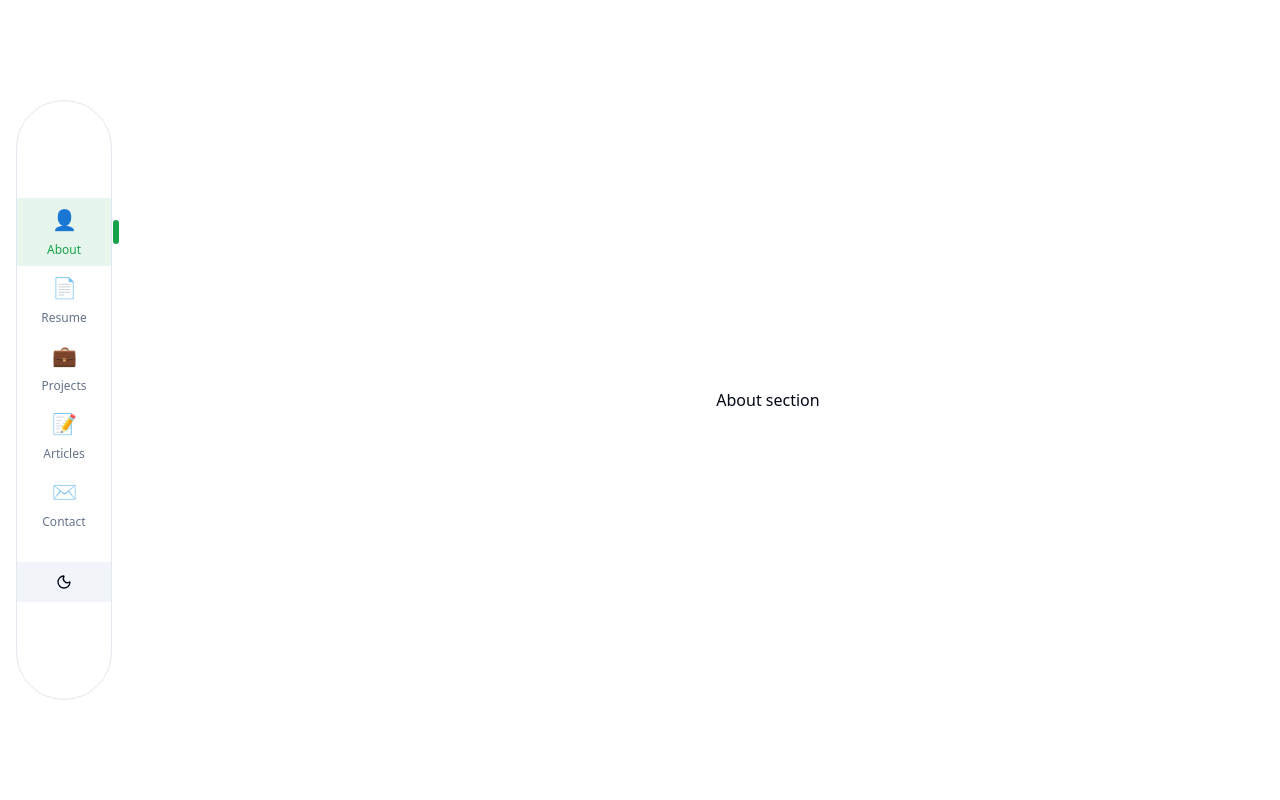
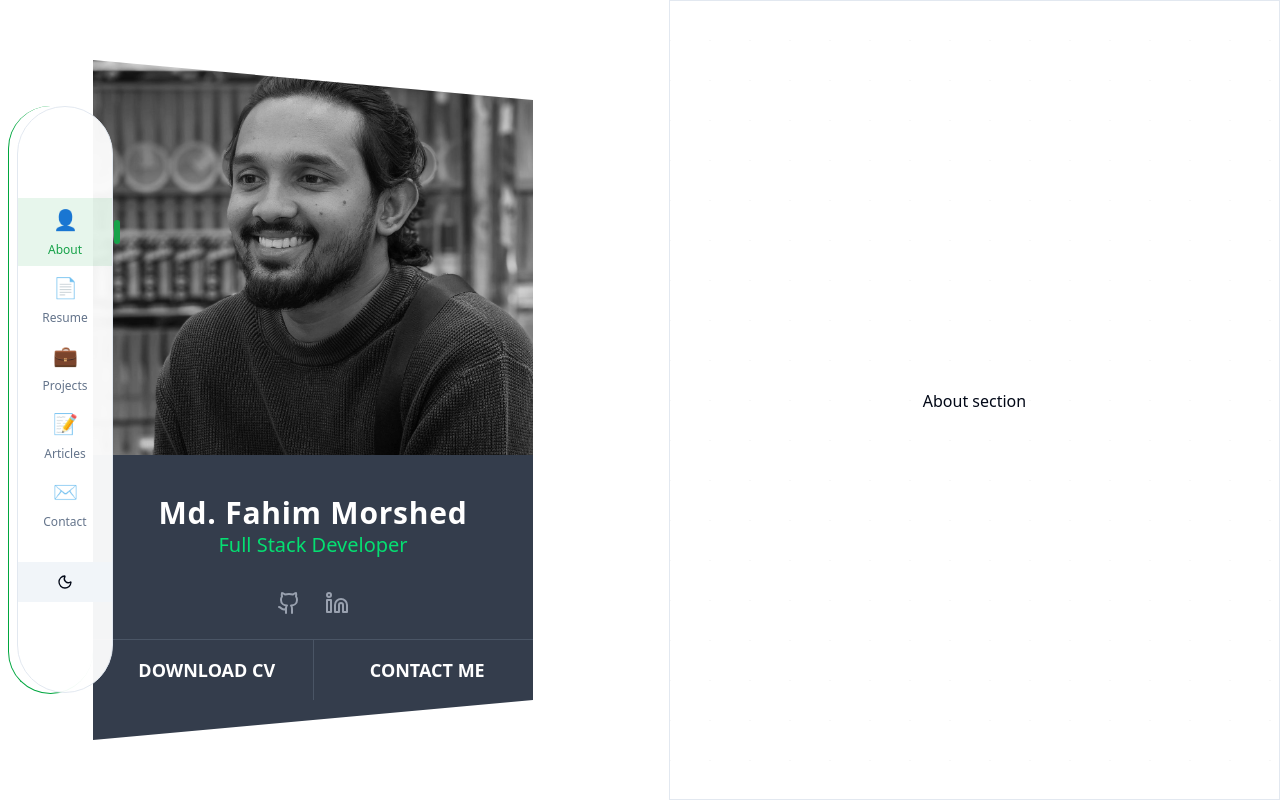
Before and after one commit to ahm-fahim/portfolio-me, a Next.js app: page / in a window 1280 px wide. Built offline with nearby package versions, Linux system fonts and the light colour scheme.

Commit message:
profile section updated

```diff
--- a/app/globals.css
+++ b/app/globals.css
@@ -159,3 +159,9 @@
     background-size: 40px 40px;
     pointer-events: none;
 }
+
+
+.trapezoid {
+    --p: 40px; /* control the shape (can be percentage) */
+    clip-path: polygon(100% var(--p),100% calc(100% - var(--p)),0 100%,0 0);
+}
--- a/app/page.tsx
+++ b/app/page.tsx
@@ -7,6 +7,7 @@ import { ResumeSection } from "@/components/resume-section"
 import { ProjectsSection } from "@/components/projects-section"
 import { ArticlesSection } from "@/components/articles-section"
 import { ContactSection } from "@/components/contact-section"
+
 
 export default function Home() {
     const containerRef = useRef<HTMLDivElement>(null)
@@ -48,9 +49,8 @@ export default function Home() {
         <div className="flex h-screen bg-background">
             {/* Sidebar with Profile */}
             <Sidebar activeSection={activeSection} onNavigate={handleNavigate} />
-
             {/* Main content */}
-            <div ref={containerRef} className="flex-1 md:ml-32 overflow-y-scroll scroll-snap-container mb-20 md:mb-0">
+            <div ref={containerRef} className="flex-1 md:ml-32 overflow-y-scroll border scroll-snap-container mb-20 md:mb-0">
                 {sections.map((section, idx) => (
                     <div key={idx} className="scroll-snap-section relative" id={`section-${idx}`}>
                         <div className="bg-pattern"></div>
--- a/components/Me.tsx
+++ b/components/Me.tsx
@@ -1,8 +1,60 @@
+"use client"
 import React from 'react';
+import Image from "next/image";
+import img from "@/public/me.jpg";
+import {GithubIcon, LinkedinIcon} from "lucide-react";
 
-export default function Me () {
+
+export default function Me() {
     return (
-        <div>
+
+        <div
+            className="trapezoid h-[85vh] w-[55vh] mx-auto my-auto text-white overflow-hidden flex flex-col">
+
+            <div className="relative w-full aspect-[4/5] h-full overflow-hidden">
+
+                <Image
+                    className="object-cover w-full h-full grayscale"
+                    src={img}
+                    alt="profile photo"
+                    layout="fill"
+                    objectFit="cover"
+                />
+            </div>
+
+
+            <div className="bg-gray-800/90 backdrop-blur-lg">
+                <div className="p-6 flex flex-col items-center flex-grow">
+                    <h1 className="text-3xl font-extrabold tracking-wide pt-4">Md. Fahim Morshed</h1>
+                    <div className="flex items-center space-x-2 mb-8">
+                        <h3 className="text-xl text-green-400 font-medium">Full Stack Developer</h3>
+                    </div>
+
+
+                    {/* Social Icons */}
+                    <div className="flex justify-center space-x-6 mb-auto text-2xl text-gray-400">
+                        <a href="#" className="hover:text-white transition duration-200">
+                            <GithubIcon className="h-6 w-6"/>
+                        </a>
+                        <a href="#" className="hover:text-white transition duration-200">
+                            <LinkedinIcon className="h-6 w-6 "/>
+                        </a>
+                    </div>
+                </div>
+                <div className="flex border-t border-gray-600 w-full text-center text-lg font-semibold pb-10 ">
+                    <button
+                        className="flex-1 py-4 flex items-center justify-center space-x-2 text-white hover:bg-gray-800 transition duration-200">
+                        <i className="fas fa-cloud-download-alt"></i>
+                        <span>DOWNLOAD CV</span>
+                    </button>
+
+                    <button
+                        className="flex-1 py-4 flex items-center justify-center space-x-2 border-l border-gray-600 text-white hover:bg-gray-800 transition duration-200">
+                        <i className="fas fa-phone-alt"></i>
+                        <span>CONTACT ME</span>
+                    </button>
+                </div>
+            </div>
 
         </div>
     );
--- a/components/sidebar.tsx
+++ b/components/sidebar.tsx
@@ -4,6 +4,7 @@
 import { useState, useEffect } from "react"
 import { Github, Linkedin, Moon, Sun, Menu, X } from 'lucide-react'
 import { useTheme } from "./theme-provider"
+import Me from "@/components/Me";
 
 interface SidebarProps {
     activeSection: number
@@ -163,7 +164,10 @@ export function Sidebar({ activeSection, onNavigate }: SidebarProps) {
 
     // Desktop layout
     return (
-        <div className="hidden md:flex h-3/4 my-auto rounded-[100px] m-4 w-24 border flex-col items-center justify-center">
+        <div className="flex p-2">
+
+            <div className="h-3/4 my-auto z-30 border-l border-b  border-green-600 rounded-[100px]">
+                <div className="hidden bg-white/95 md:flex h-full my-auto -mr-5  rounded-[100px] m-2 w-24 border flex-col items-center justify-center">
                     <div className="flex flex-col items-center justify-center gap-6 w-full">
                         <nav className="flex flex-col w-full">
                             {sections.map((section) => (
@@ -197,7 +201,10 @@ export function Sidebar({ activeSection, onNavigate }: SidebarProps) {
                             )}
                         </button>
                     </div>
+                </div>
+            </div>
 
+            <Me/>
         </div>
     )
 }
```
Lines whose indentation alone changed are shown as unchanged.
